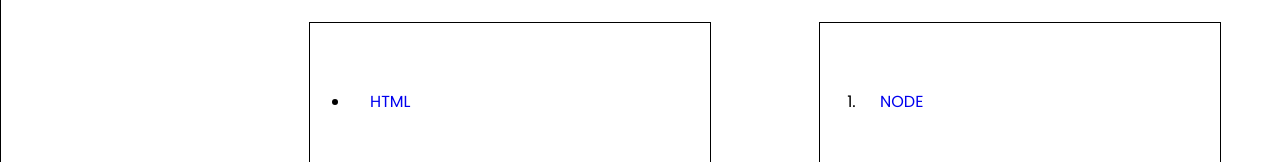
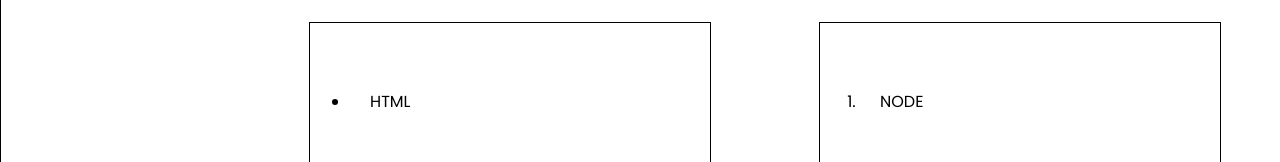
Before and after one commit to bhuvanesh007/Project-1, a plain HTML site: page index.html in a window 1280 px wide. Shown: the part 624-786 px from the top of the page. Drawn offline with Linux system fonts and the light colour scheme.

Commit message:
Update style.css

```diff
--- a/style.css
+++ b/style.css
@@ -105,7 +105,8 @@ body{
 }
 .card1-links a{
   text-decoration: none;
-  padding: 20px
+  padding: 20px;
+  color:black;
 }
 .card1-links:hover{
   background-color: #DCDCDC;
```
